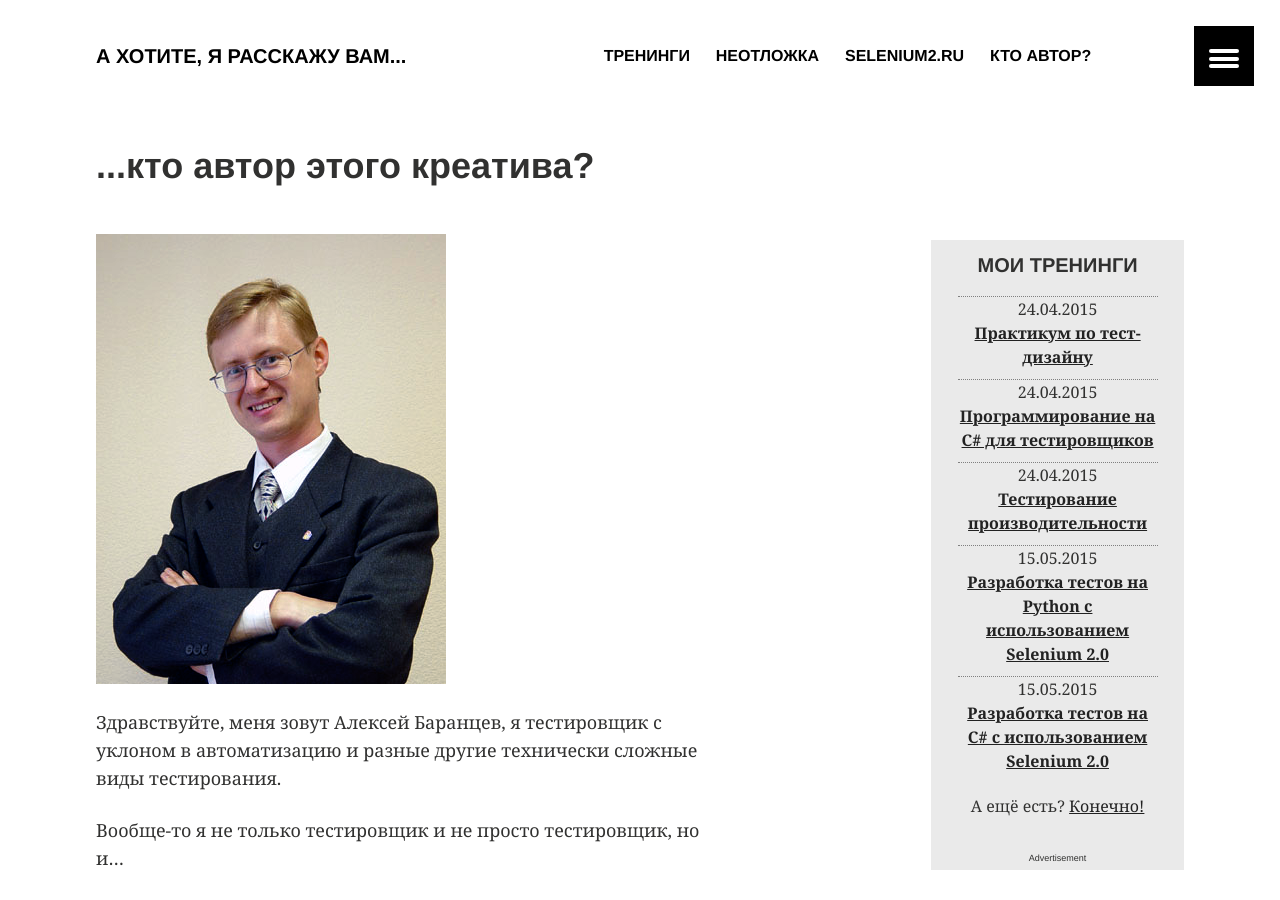
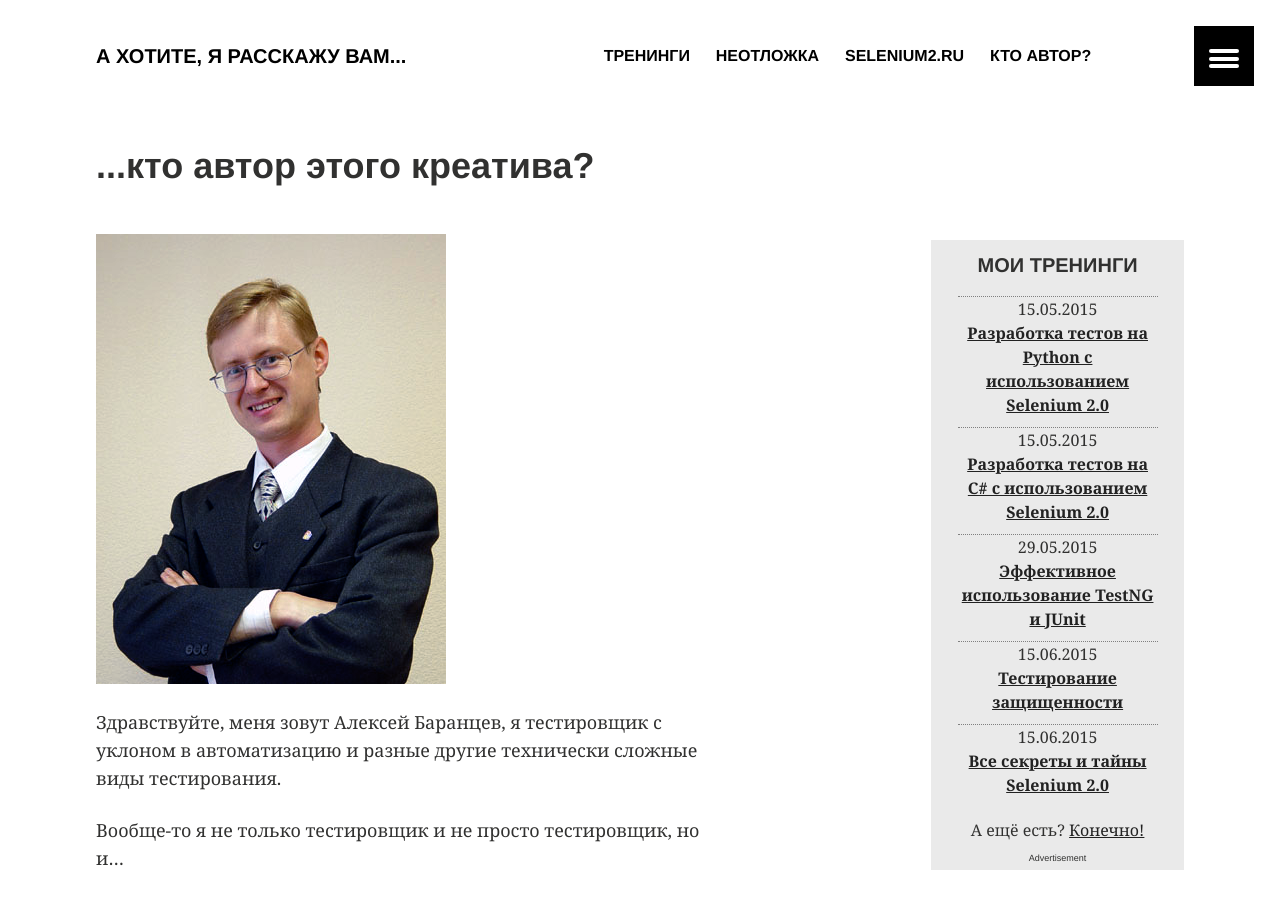
Before and after one commit to baranceva/barancev.github.io, a Jekyll site: the page built from about/index.md, in a window 1280 px wide and 900 px high. Built offline with Jekyll 4.4.1, drawn with Linux system fonts in a browser that asks for light colours.

Commit message:
Update advertising.html

```diff
--- a/_includes/advertising.html
+++ b/_includes/advertising.html
@@ -15,18 +15,7 @@ font-weight: 700; font-size: 1.25em; text-transform: uppercase;
 <ins class="responsive-ads" style="display:inline-block">
 <div class="myheader">Мои тренинги</div>
 <ul>
-<li>
-<span>24.04.2015</span><br>
-<a href="http://software-testing.ru/trainings/schedule?&task=3&cid=46">Практикум по тест-дизайну</a>
-</li>
-<li>
-<span>24.04.2015</span><br>
-<a href="http://software-testing.ru/trainings/schedule?&task=3&cid=226">Программирование на C# для тестировщиков</a>
-</li>
-<li>
-<span>24.04.2015</span><br>
-<a href="http://software-testing.ru/trainings/schedule?task=3&cid=19&sem_midx=2&sem_jidx=0">Тестирование производительности</a>
-</li>
+
 <li>
 <span>15.05.2015</span><br>
 <a href="http://software-testing.ru/trainings/schedule?&task=3&cid=187">Разработка тестов на Python с использованием Selenium 2.0</a>
@@ -35,6 +24,18 @@ font-weight: 700; font-size: 1.25em; text-transform: uppercase;
 <span>15.05.2015</span><br>
 <a href="http://software-testing.ru/trainings/schedule?&task=3&cid=228">Разработка тестов на C# с использованием Selenium 2.0</a>
 </li>
+<li>
+<span>29.05.2015</span><br>
+<a href="http://software-testing.ru/trainings/schedule?task=3&cid=222">Эффективное использование TestNG и JUnit </a>
+</li>
+<li>
+<span>15.06.2015</span><br>
+<a href="http://software-testing.ru/trainings/schedule?task=3&cid=126">Тестирование защищенности</a>
+</li>
+<li>
+<span>15.06.2015</span><br>
+<a href="http://software-testing.ru/trainings/schedule?task=3&cid=164">Все секреты и тайны Selenium 2.0</a>
+</li>
 </ul>
 А ещё есть? <a href="http://software-testing.ru/trainings/schedule">Конечно!</a>
 </ins>
```
